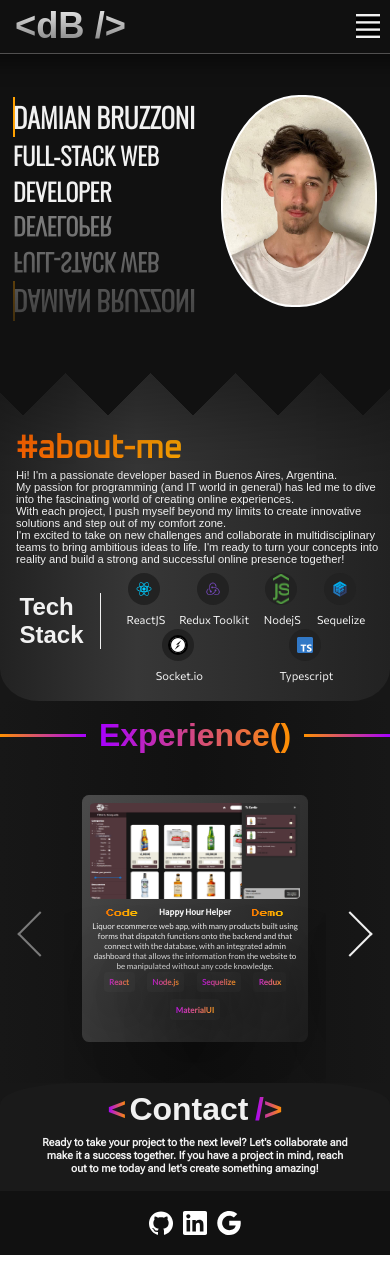
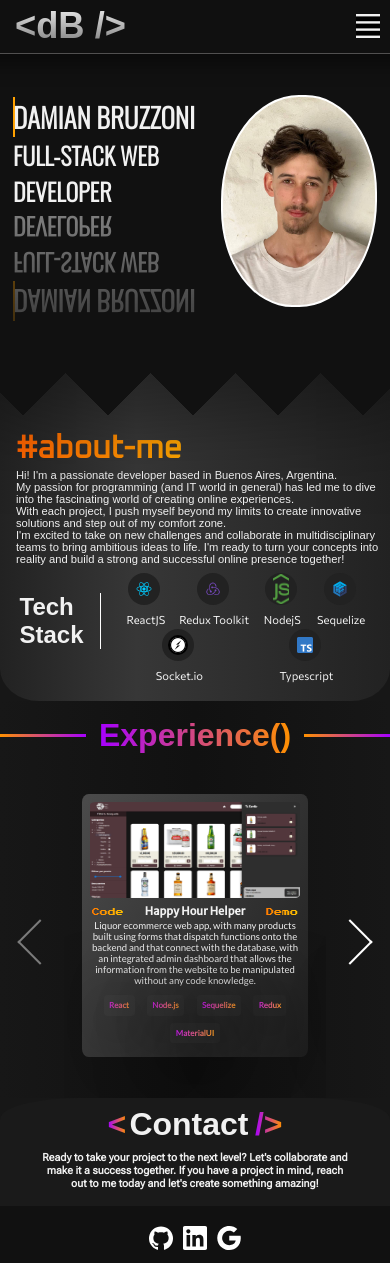
Before and after one commit to Loloming/Portafolio, a React (Vite) app in the folder client/: page / in a window 390 px wide. Shown: the top 1263 px of the page. Built offline with nearby package versions, Linux system fonts and the light colour scheme; a web font is replaced by a local one.

Commit message:
fix: changed some colors and styles

```diff
--- a/client/src/components/About/About.module.css
+++ b/client/src/components/About/About.module.css
@@ -52,7 +52,7 @@
 
 .tech_stack h6 {
     font-family: 'Tomorrow', sans-serif;
-    border-right: solid 1px #f1f1f1;
+    border-right: solid 1px #fff;
     padding-right: 1rem;
     margin-right: 1rem;
     font-size: 3.3vh;
--- a/client/src/components/Card/Card.module.css
+++ b/client/src/components/Card/Card.module.css
@@ -163,6 +163,7 @@
     .card_container {
         height: fit-content;
         justify-content: space-between;
+        padding-bottom: 0rem;
         width: 80%;
     }
     .heading {
@@ -174,11 +175,13 @@
     }
 
     .card_name {
-        font-size: .5rem;
+        font-size: .7rem;
+        text-align: center;
     }
 
     .card_description {
-        font-size: .5rem;
+        font-size: .6rem;
+        margin-bottom: .5rem;
     }
 
     .anchor {
--- a/client/src/components/Carousel/Carousel.module.css
+++ b/client/src/components/Carousel/Carousel.module.css
@@ -39,7 +39,7 @@
 .left {
     cursor: pointer;
     z-index: 100;
-    color:#f1f1f1;
+    color:#fff;
     margin-left: 1rem;
     background: transparent;
     box-sizing: border-box;
@@ -99,7 +99,7 @@
 .right {
     box-sizing: border-box;
     z-index: 100;
-    color: #f1f1f1;
+    color: #fff;
     margin-right: 1rem;
     background: transparent;
     cursor: pointer;
```
